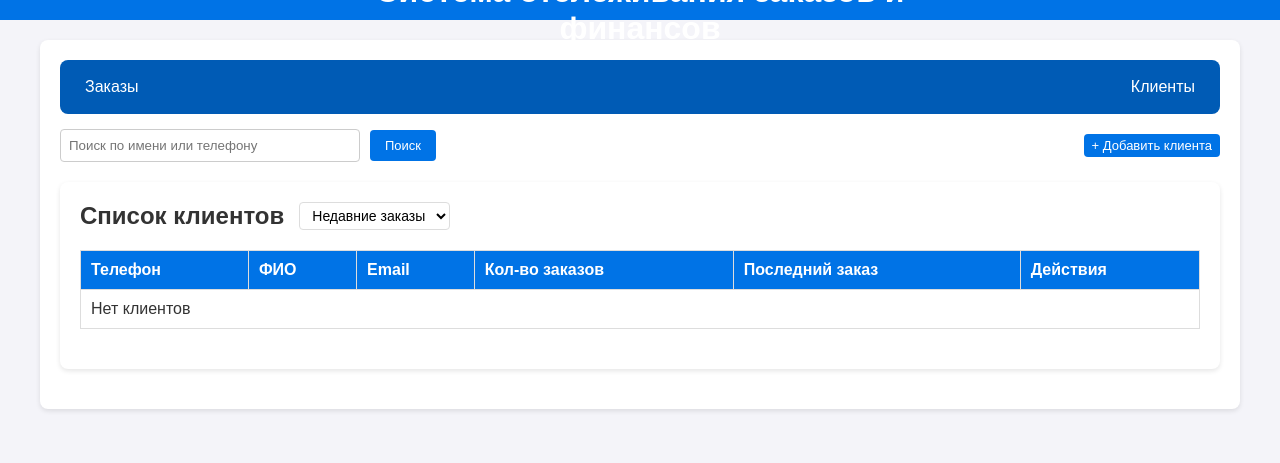
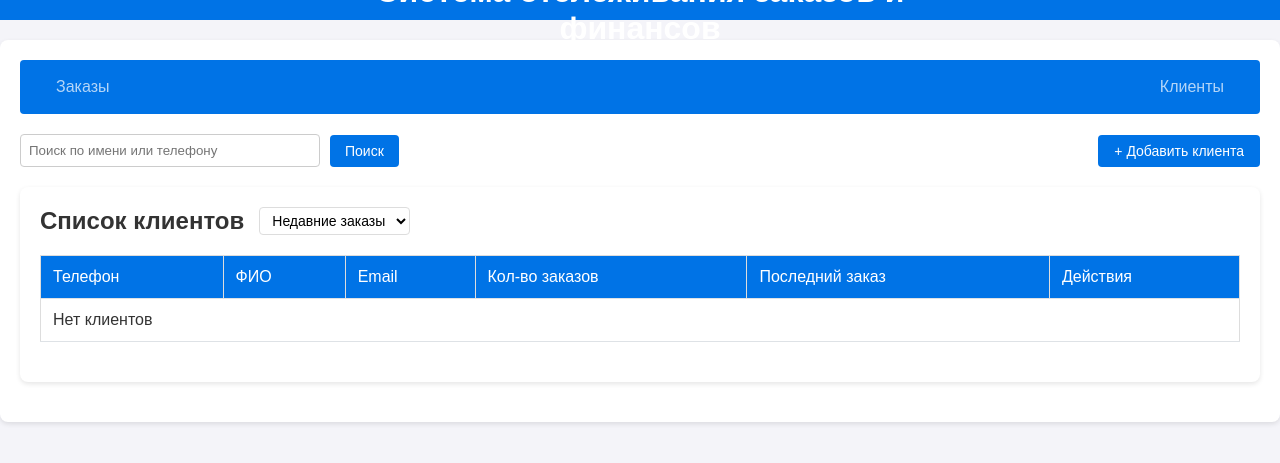
Before and after one commit to kentafar1k/okna, a Django app: template orders/templates/orders/clients.html in a window 1280 px wide. Shown: the top 463 px of the page. Run offline with Django 5.2, Linux system fonts and the light colour scheme; the template is opened without the code that fills it, so the values that code supplies are empty; parts of the project's set-up code (start-up, migrations or seed data) failed here and were passed over.

```diff
--- a/orders/templates/orders/clients.html
+++ b/orders/templates/orders/clients.html
@@ -7,9 +7,9 @@
 <input type="hidden" name="csrfmiddlewaretoken" value="{{ csrf_token }}">
 
 <div class="container">
-    <nav>
-        <a href="{% url 'orders:orders' %}">Заказы</a>
-        <a href="{% url 'orders:clients' %}">Клиенты</a>
+    <nav class="main-nav">
+        <a href="{% url 'orders:orders' %}" class="nav-link {% if request.resolver_match.url_name == 'orders' %}active{% endif %}">Заказы</a>
+        <a href="{% url 'orders:clients' %}" class="nav-link {% if request.resolver_match.url_name == 'clients' %}active{% endif %}">Клиенты</a>
     </nav>
 
     <div class="toolbar" style="display: flex; justify-content: space-between; align-items: center; margin-top: 15px;">
@@ -200,5 +200,102 @@ function deleteClient(clientId, clientName) {
 .delete-button:hover {
     background-color: #cccccc;
 }
+
+.main-nav {
+    display: flex;
+    gap: 20px;
+    margin-bottom: 20px;
+    background-color: #0073e6;
+    padding: 10px 20px;
+    border-radius: 4px;
+}
+
+.nav-link {
+    text-decoration: none;
+    color: rgba(255, 255, 255, 0.7);  /* Полупрозрачный белый для неактивных ссылок */
+    font-size: 16px;
+    padding: 8px 16px;
+    border-radius: 4px;
+    transition: color 0.3s, background-color 0.3s;
+}
+
+.nav-link:hover {
+    color: #ffffff;
+    background-color: rgba(255, 255, 255, 0.1);  /* Легкая подсветка при наведении */
+}
+
+.nav-link.active {
+    color: #ffffff;  /* Чисто белый для активной ссылки */
+    font-weight: bold;
+    background-color: rgba(255, 255, 255, 0.15);  /* Более заметная подсветка для активной ссылки */
+}
+
+/* Унифицированные стили для таблиц */
+.container {
+    max-width: 1400px;
+    margin: 20px auto;
+    padding: 20px;
+}
+
+table {
+    width: 100%;
+    border-collapse: collapse;
+    margin-top: 20px;
+    background-color: white;
+}
+
+th, td {
+    padding: 12px;
+    text-align: left;
+    border-bottom: 1px solid #dee2e6;
+}
+
+th {
+    background-color: #0073e6;
+    color: white;
+    font-weight: normal;
+}
+
+/* Стили для панели инструментов */
+.toolbar {
+    display: flex;
+    justify-content: space-between;
+    align-items: center;
+    margin: 20px 0;
+    gap: 20px;
+}
+
+.search-box {
+    flex: 1;
+    max-width: 500px;
+}
+
+.search-form {
+    display: flex;
+    gap: 10px;
+}
+
+.search-input {
+    flex: 1;
+    padding: 8px;
+    border: 1px solid #dee2e6;
+    border-radius: 4px;
+}
+
+.button {
+    padding: 8px 16px;
+    background-color: #0073e6;
+    color: white;
+    border: none;
+    border-radius: 4px;
+    cursor: pointer;
+    text-decoration: none;
+    font-size: 14px;
+    white-space: nowrap;
+}
+
+.button:hover {
+    background-color: #005bb5;
+}
 </style>
 {% endblock %}
```
Also changed, not shown: orders/templates/orders/create.html (added, +45 -0 lines), orders/templates/orders/orders.html (+103 -6 lines).
